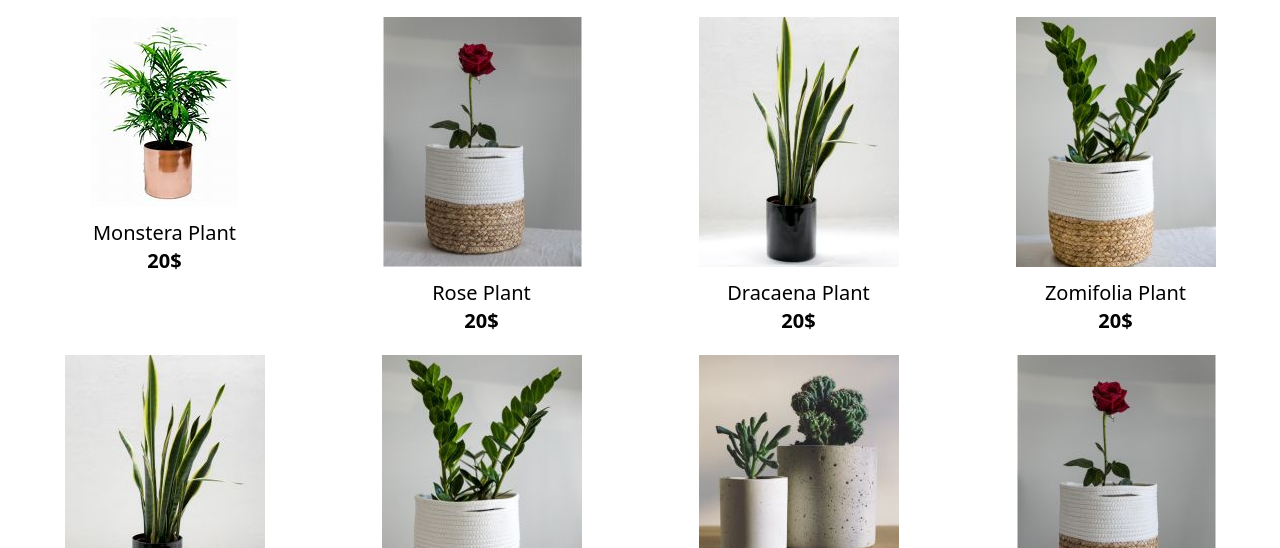
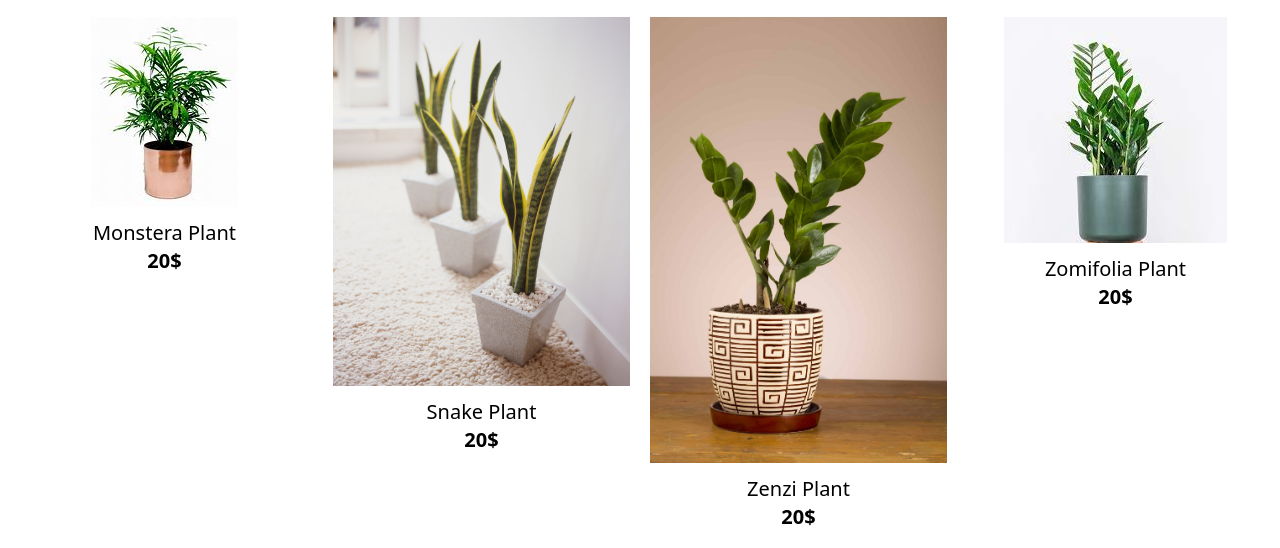
Before and after one commit to SBala1398/Greendon-Tailwind, a plain HTML site: page products.html in a window 1280 px wide. Shown: the part 1016-1564 px from the top of the page. Drawn offline with nearby package versions, Linux system fonts and the light colour scheme.

Commit message:
update the site with js

```diff
--- a/products.html
+++ b/products.html
@@ -110,19 +110,19 @@
                 <p class="font-bold">20$</p>
             </div>
             <div>
-                <img src="./imgs/plant2.jpg"
+                <img src="./imgs/Snake.jfif"
                     class="inline hover:shadow-xl  transform w-3/4 md:w-auto hover:-translate-y-2 mb-3" alt="">
-                <h2>Rose Plant</h2>
+                <h2>Snake Plant</h2>
                 <p class="font-bold">20$</p>
             </div>
             <div>
-                <img src="./imgs/plant3.jpg"
+                <img src="./imgs/Zenzi.jpg"
                     class="inline hover:shadow-xl  transform w-3/4 md:w-auto hover:-translate-y-2 mb-3" alt="">
-                <h2>Dracaena Plant</h2>
+                <h2>Zenzi Plant</h2>
                 <p class="font-bold">20$</p>
             </div>
             <div>
-                <img src="./imgs/plant1.jpg"
+                <img src="./imgs/Zamioculcas.jfif"
                     class="inline hover:shadow-xl  transform w-3/4 md:w-auto hover:-translate-y-2 mb-3" alt="">
                 <h2>Zomifolia Plant</h2>
                 <p class="font-bold">20$</p>
```
